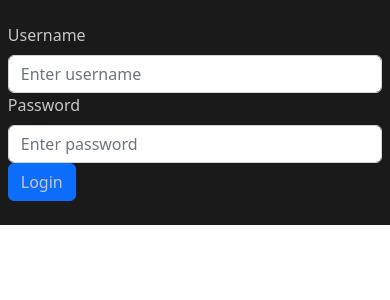
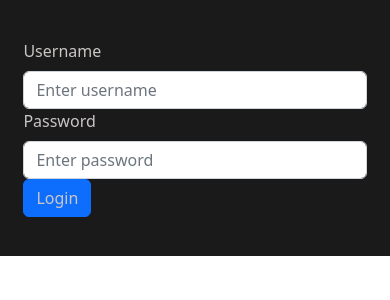
Before and after one commit to JulianneDrager/acbcwebsite, a React (Create React App) app in the folder client/: page /admin in a window 390 px wide. Shown: the top 300 px of the page. Built offline with nearby package versions, Linux system fonts and the light colour scheme.

Commit message:
fixed mainContainer padding

```diff
--- a/client/src/Components/Admin/Admin.module.css
+++ b/client/src/Components/Admin/Admin.module.css
@@ -3,7 +3,7 @@
 .mainContainer {
     width: 100vw;
     height: 100vh;
-    padding: 2vw;
+    padding: 3vw;
     display: flex;
     flex-direction: column;
     align-items: center;
@@ -77,6 +77,7 @@ font-weight: bold;
 @media screen and (max-width: 728px) {
     .mainContainer {
         height: 100%;
+        padding: 6vw;
     }
 
     .mainContainer > section > * {
```
